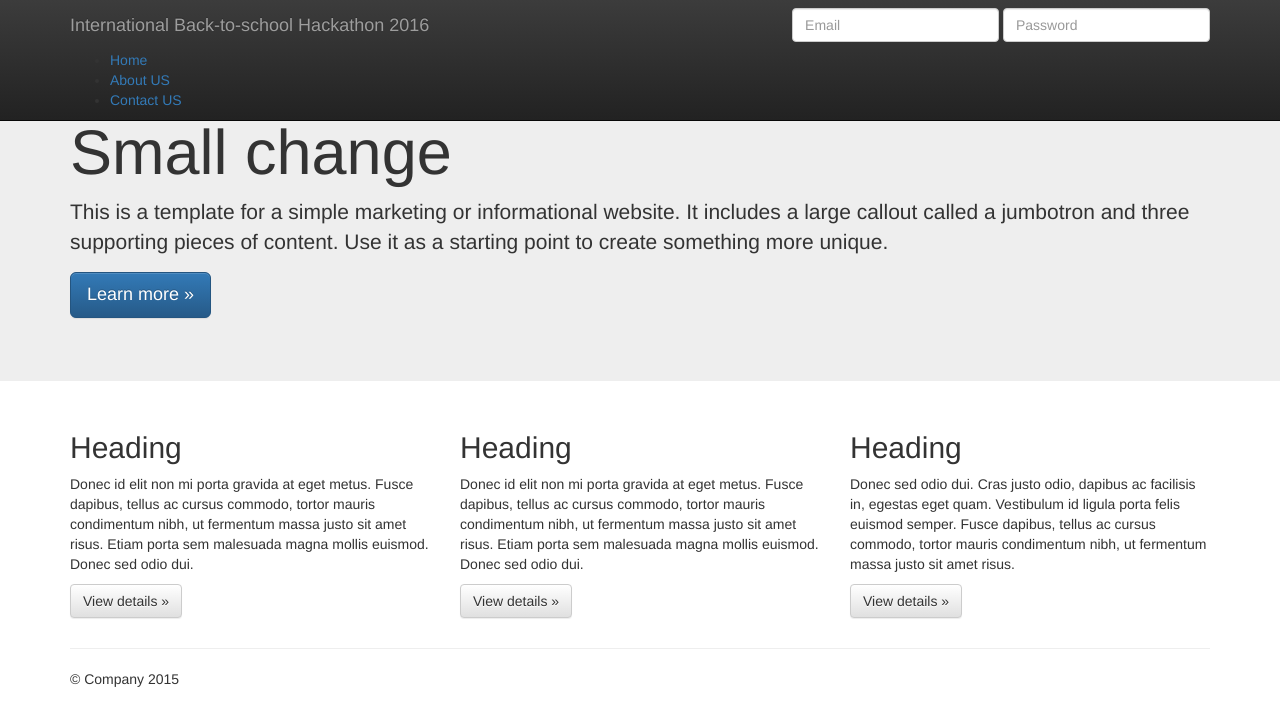
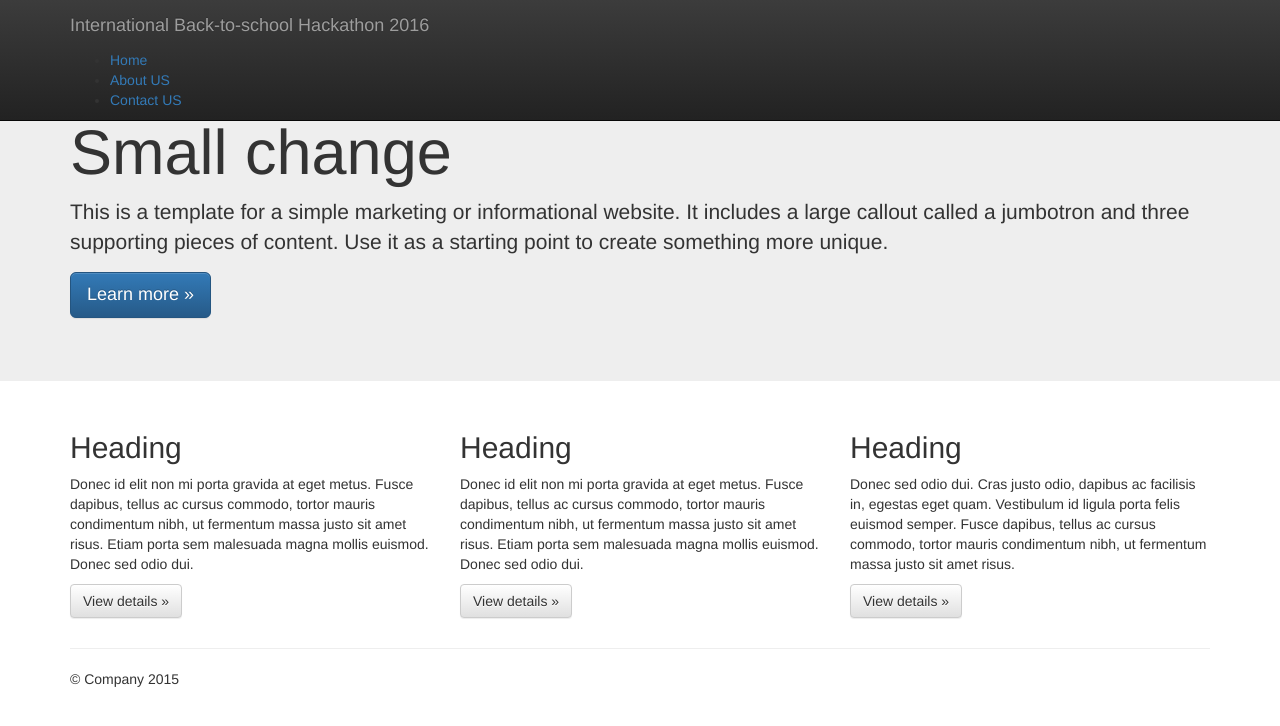
Before and after one commit to chea007/Hackathon001, a plain HTML site: page index.html in a window 1280 px wide. Drawn offline with nearby package versions, Linux system fonts and the light colour scheme.

Commit message:
I remove the user name...

```diff
--- a/index.html
+++ b/index.html
@@ -44,14 +44,6 @@
                 </ul>
         </div>
         <div id="navbar" class="navbar-collapse collapse">
-          <form class="navbar-form navbar-right" role="form">
-            <div class="form-group">
-              <input type="text" placeholder="Email" class="form-control">
-            </div>
-            <div class="form-group">
-              <input type="password" placeholder="Password" class="form-control">
-            </div>
-          </form>
         </div>
         <!--/.navbar-collapse -->
       </div>
```
